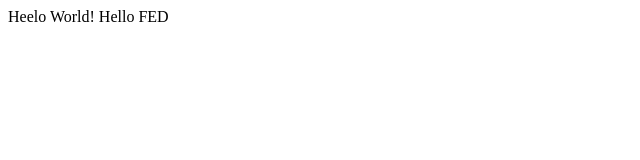
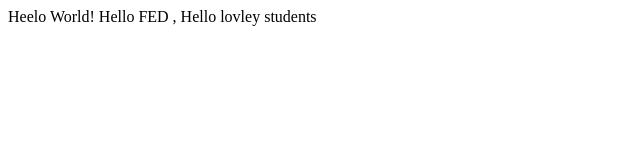
Before and after one commit to khaled-Hendi/FED, a plain HTML site: page hello.html in a window 1280 px wide. Shown: the whole page, without its empty margins (0-640 px from the left). Drawn offline with Linux system fonts and the light colour scheme.

Commit message:
lovley student added

```diff
--- a/hello.html
+++ b/hello.html
@@ -5,6 +5,6 @@
    </head>
    <body>
        Heelo World!
-       Hello FED
+       Hello FED , Hello lovley students
    </body>
 </html>
```
